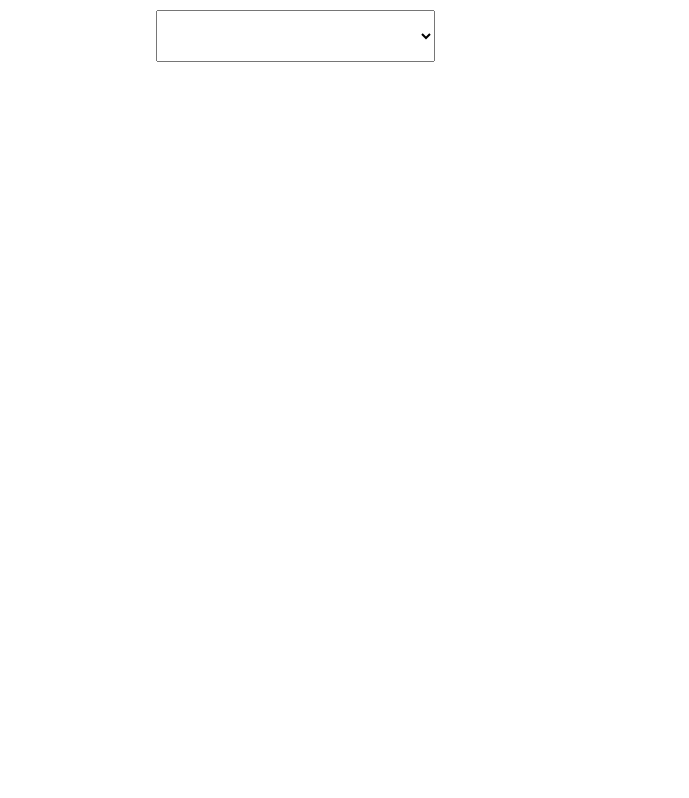
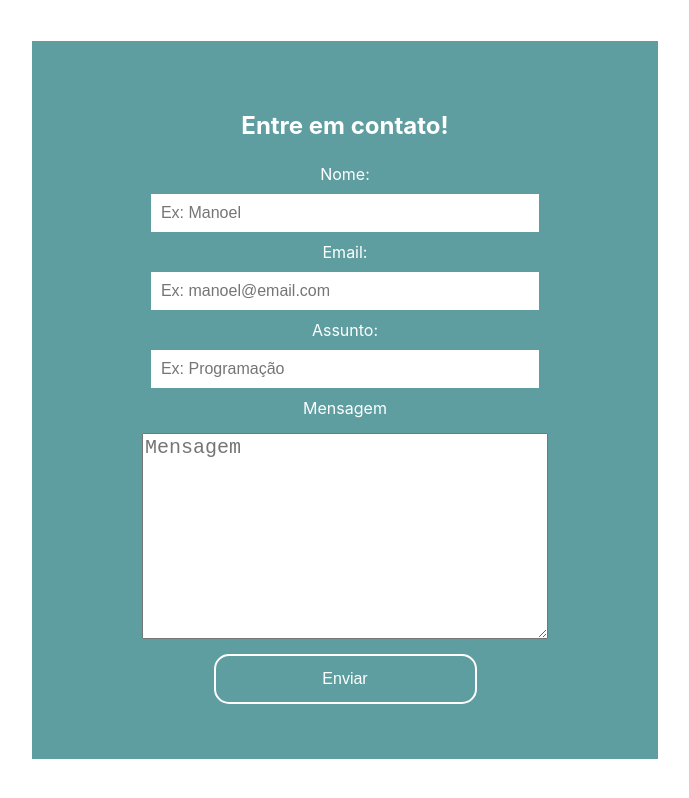
Before and after one commit to FelipeHFO/AprendendoReact, a React (Create React App) app: page / in a window 1280 px wide. Shown: the whole page, without its empty margins (345-1034 px from the left). Built offline with nearby package versions, Linux system fonts and the light colour scheme.

Commit message:
Criei um formulário em React

```diff
--- a/src/App.css
+++ b/src/App.css
@@ -1,3 +1,7 @@
-*{
-  text-align: center;
+body{
+  display: flex;
+  width: 100vw;
+  height: 100vh;
+  justify-content: center;
+  align-items: center;
 }
--- a/src/App.js
+++ b/src/App.js
@@ -1,11 +1,13 @@
 import React from 'react';
 import './App.css';
 import ProductList from "./components/productList/productList"
+import Form from "./components/form/form"
 
 function App() {
   return (
     <>
-      <ProductList></ProductList>
+      {/* <ProductList></ProductList> */}
+      <Form></Form>
     </>
   );
 }
--- /dev/null
+++ b/src/components/form/form.css
@@ -0,0 +1,53 @@
+/*@import url('https://fonts.googleapis.com/css2?family=Lobster&display=swap');s
+
+*{
+    font-family: 'Lobster', cursive;
+}*/
+
+form{
+    width: 100%;
+    height: 100%;
+    display: flex;
+    flex-direction: column;
+    align-items: center;
+    text-align: center;
+    color: white;
+    background-color: cadetblue;
+    padding: 50px;
+}
+
+label{
+    margin: 5px;
+    font-size: 1rem;
+}
+
+input{
+    width: 70%;
+    border: none;
+    font-size: 1rem;
+    outline: none;
+    margin: 5px;
+    padding: 10px;
+}
+
+textarea{
+    width: 400px;
+    height: 200px;
+    font-size: 20px;
+    margin: 10px;
+}
+
+.btn{
+    width: 50%;
+    height: 50px;
+    border: 2px solid white;
+    background-color: transparent;
+    color: white;
+    border-radius: 15px;
+    transition: all 500ms ease;
+}
+
+.btn:hover{
+    background-color: white;
+    color: cadetblue;
+}
--- /dev/null
+++ b/src/components/form/form.js
@@ -0,0 +1,32 @@
+import React from "react"
+import "./form.css"
+
+
+const Form = () => {
+
+    return(
+        <>
+            <form>
+
+                <h2>Entre em contato!</h2>
+
+                <label for="nome">Nome: </label>
+                <input type="text" id="nome" placeholder="Ex: Manoel"></input>
+
+                <label for="email">Email: </label>
+                <input type="email" id="email" placeholder="Ex: manoel@email.com"></input>
+
+                <label for="assunto">Assunto: </label>
+                <input type="text" id="assunto" placeholder="Ex: Programação"></input>
+
+                <label for="mensagem">Mensagem</label>
+                <textarea id="mensagem" placeholder="Mensagem"></textarea>
+
+                <input className="btn" type="button" value="Enviar"></input>
+
+            </form>
+        </>
+
+)}
+
+export default Form
```
